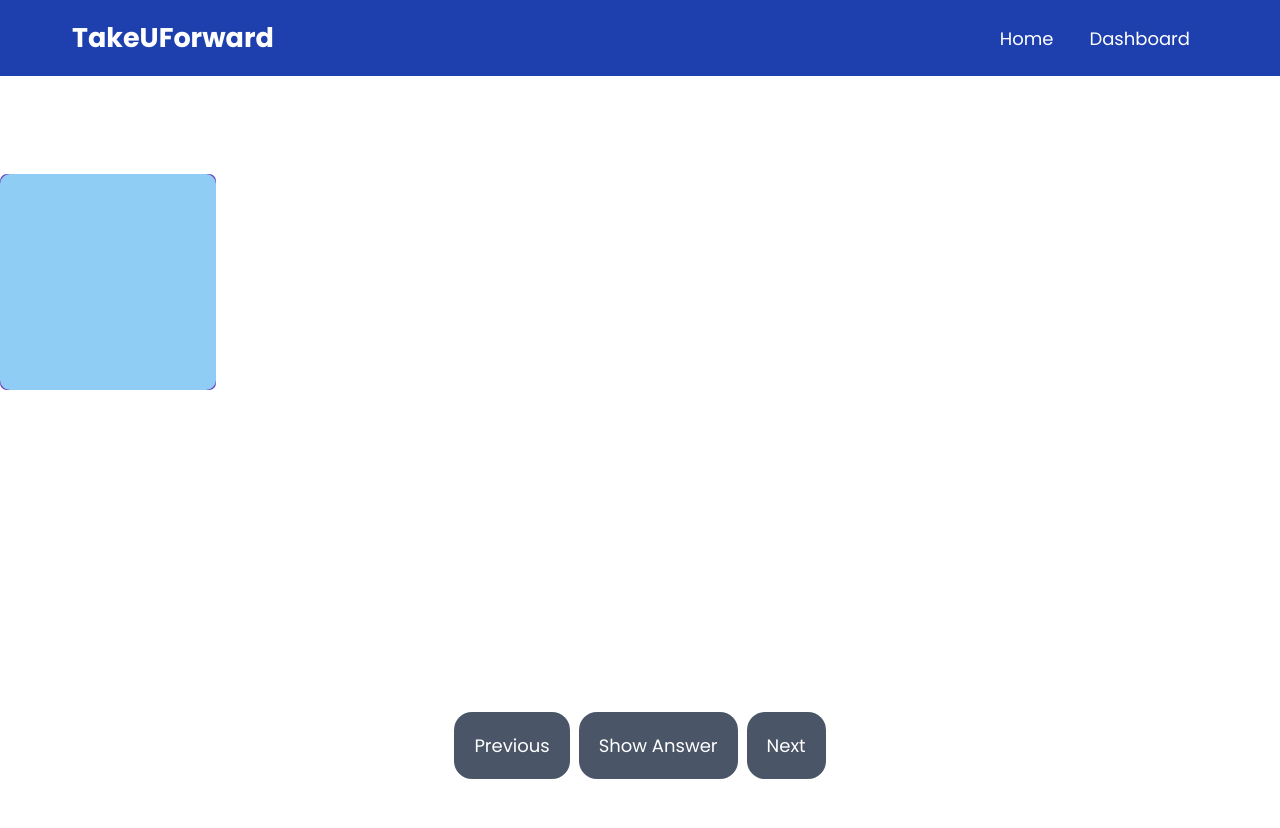
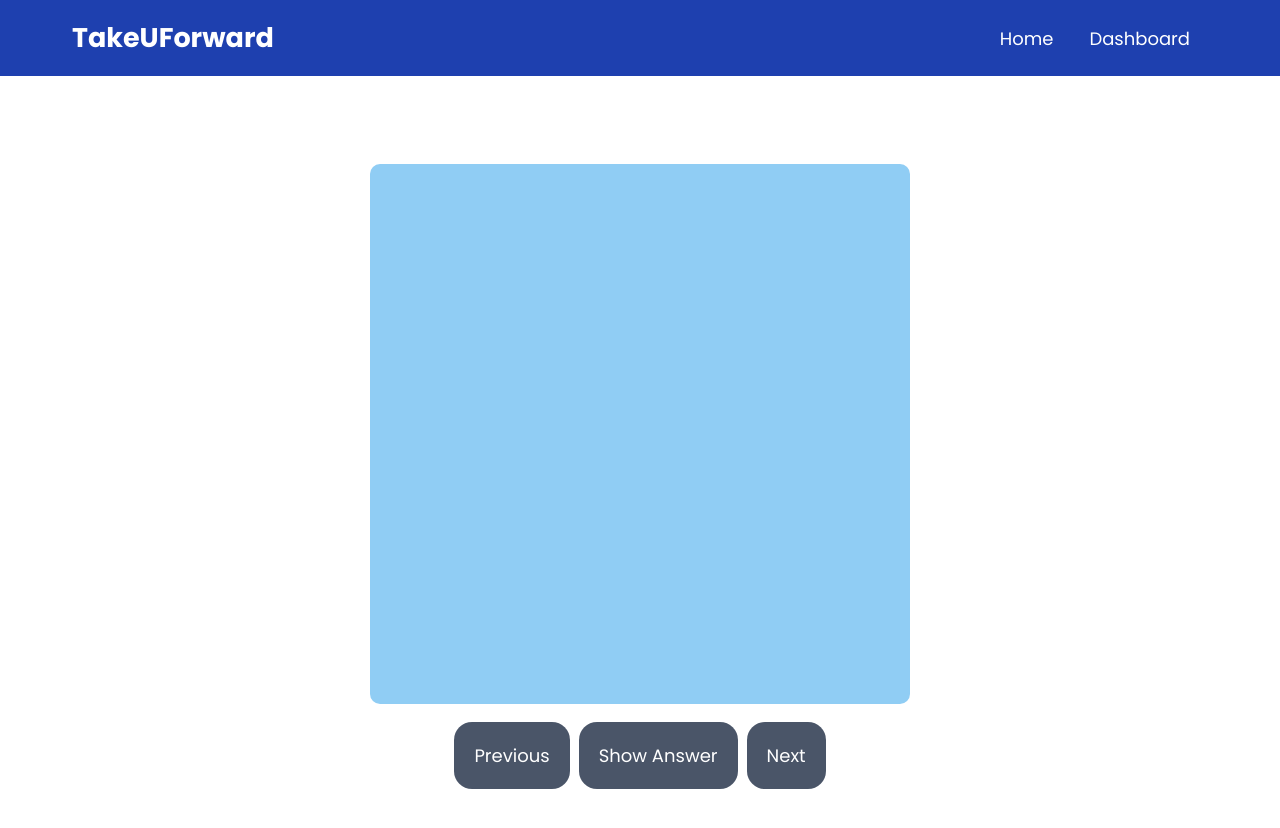
Before and after one commit to Maniii97/tuf-task-frontend, a React (Vite) app: page / in a window 1280 px wide. Shown: the top 828 px of the page. Built offline with nearby package versions, Linux system fonts and the light colour scheme; no server answers.

Commit message:
some minor fixes

```diff
--- a/src/App.css
+++ b/src/App.css
@@ -1,4 +1,3 @@
-
 html, body {
   width: 100%;
   height: 100%;
--- a/src/components/card/Card.css
+++ b/src/components/card/Card.css
@@ -4,11 +4,13 @@
   align-items: center;
   justify-content: center;
   height: 100vh;
+  overflow: hidden;
 }
 
 .card-container {
-  width: 520px;
-  height: 520px;
+  /* position: relative; */
+  width: 540px;
+  height: 540px;
   perspective: 1000px;
 }
 
@@ -39,7 +41,7 @@
 
 .front {
   background-color: #90cdf4;
-  color: #2b6cb0;
+  color: #163f6b;
   display: flex;
   align-items: center;
   justify-content: center;
@@ -60,7 +62,7 @@
   margin-top: 60px;
   display: flex;
   justify-content: center;
-  gap: 10px;
+  gap: 18px;
 }
 
 button {
--- a/src/components/card/Card.tsx
+++ b/src/components/card/Card.tsx
@@ -1,5 +1,5 @@
 import React, { useEffect, useState } from 'react';
-import './Card.css'
+import "./Card.css"
 import CardProps from '../../types/CardProps';
 
 const RegularContent: React.FC<{ question: string }> = ({ question }) => {
--- a/src/pages/Dashboard.css
+++ b/src/pages/Dashboard.css
@@ -3,8 +3,8 @@
   flex-direction: column;
   align-items: center;
   justify-content: center;
-  margin-top: 1rem; /* mt-4 */
-  padding: 0 2rem; /* px-8 */
+  margin-top: 1rem;
+  padding: 0 2rem;
 }
 
 .header {
@@ -12,28 +12,28 @@
   justify-content: space-between;
   width: 100%;
   align-items: center;
-  margin-bottom: 2rem; /* mb-8 */
+  margin-bottom: 2rem;
 }
 
 .title {
-  font-size: 2rem; /* text-4xl */
+  font-size: 2rem;
 }
 
-.card-container {
-  display: flex; /* Change from flex-wrap to flex */
+.db-card-container {
+  display: flex;
   justify-content: flex-start;
-  gap: 1rem; /* gap-4 */
+  gap: 1rem;
   width: 100%;
-  overflow-x: auto; /* Allow horizontal scrolling if necessary */
+  overflow-x: auto;
 }
 
-.card {
-  background-color: #6b46c1; /* Purple-500 */
+.db-card {
+  background-color: #6b46c1;
   color: white;
-  padding: 1rem; /* px-4 py-2 */
-  border-radius: 0.375rem; /* rounded-md */
-  width: 12rem; /* w-48 */
-  height: 12rem; /* h-48 */
+  padding: 1rem;
+  border-radius: 0.375rem;
+  width: 12rem;
+  height: 12rem;
   display: flex;
   align-items: center;
   justify-content: center;
@@ -41,6 +41,6 @@
   transition: transform 0.2s;
 }
 
-.card:hover {
-  transform: scale(1.05); /* Scale effect on hover */
+.db-card:hover {
+  transform: scale(1.05);
 }
--- a/src/pages/Dashboard.tsx
+++ b/src/pages/Dashboard.tsx
@@ -52,12 +52,12 @@ export default function Dashboard() {
           <QuestionForm onAdd={addQuestion} />
         </div>
 
-        <div className="card-container">
+        <div className="db-card-container">
           {flipdata.map((card) => (
             <div
               key={card.id}
               onClick={() => handleOpen(card)}
-              className="card"
+              className="db-card"
             >
               {card.question}
             </div>
```
